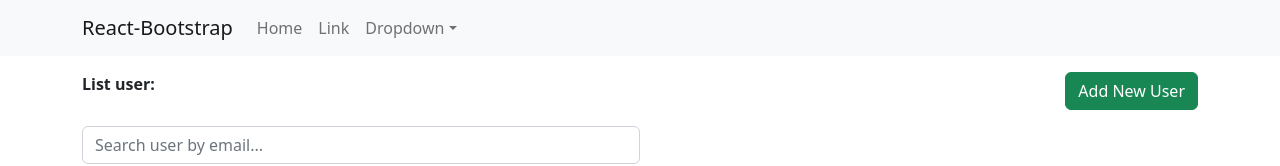
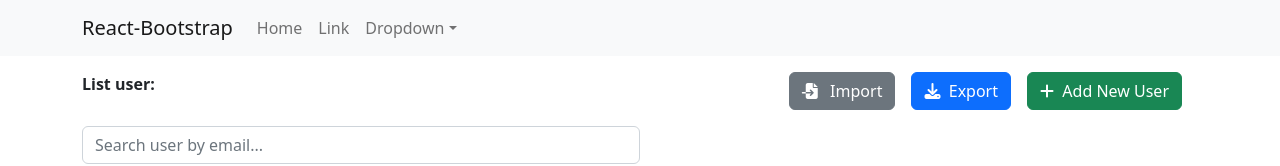
Before and after one commit to huynhvantam/react-project-1, a React (Create React App) app: page / in a window 1280 px wide. Shown: the top 166 px of the page. Built offline with nearby package versions, Linux system fonts and the light colour scheme; no server answers.

Commit message:
khung import, export html

```diff
--- a/package.json
+++ b/package.json
@@ -10,8 +10,10 @@
     "axios": "^1.2.2",
     "bootstrap": "^5.2.3",
     "lodash": "^4.17.21",
+    "papaparse": "^5.3.2",
     "react": "^18.2.0",
     "react-bootstrap": "^2.7.0",
+    "react-csv": "^2.2.2",
     "react-dom": "^18.2.0",
     "react-paginate": "^8.1.4",
     "react-scripts": "5.0.1",
--- a/src/components/TableUsers.jsx
+++ b/src/components/TableUsers.jsx
@@ -6,6 +6,7 @@ import { fetchAllUse } from '../services/UserServie';
 import ModalAddNew from "./ModalAddNew";
 import ModalEditUser from './ModalEditUser';
 import ModalConfirm from './ModalConfirm';
+import { CSVLink, CSVDownload } from "react-csv";
 import './TableUser.scss'
 function TableUsers() {
   const [listUsers, setListUsers] = useState([])
@@ -95,12 +96,35 @@ function TableUsers() {
     }
   }, 1000)
 
+  const csvData = [
+    ["firstname", "lastname", "email"],
+    ["Ahmed", "Tomi", "ah@smthing.co.com"],
+    ["Raed", "Labes", "rl@smthing.co.com"],
+    ["Yezzi", "Min l3b", "ymin@cocococo.com"]
+  ];
+
   return (
     <>
       <div className="my-3 d-flex justify-content-between">
         <span className="fw-bold">List user:</span>
-        <button className="btn btn-success"
-          onClick={() => setIsShowModalAddNew(true)}>Add New User</button>
+        <div className='group-btns'>
+          <label htmlFor="test" className="btn btn-secondary mx-3">
+            <i className="fa-solid fa-file-import"></i> &nbsp;
+            Import</label>
+          <input type="file" id='test' hidden />
+          <CSVLink
+            filename={"user.csv"}
+            className="btn btn-primary"
+            data={csvData}
+          >
+            <i className="fa-solid fa-download"></i>&nbsp;
+            Export</CSVLink>
+          <button className="btn btn-success mx-3"
+            onClick={() => setIsShowModalAddNew(true)}>
+            <i className="fa-solid fa-plus"></i>&nbsp;
+            Add New User
+          </button>
+        </div>
       </div>
       <div className='col-6 my-3'>
         <input
```
Also changed, not shown: src/components/TableUser.scss (+13 -0 lines), 1 other file (tests, documents, lock files or other folders).
